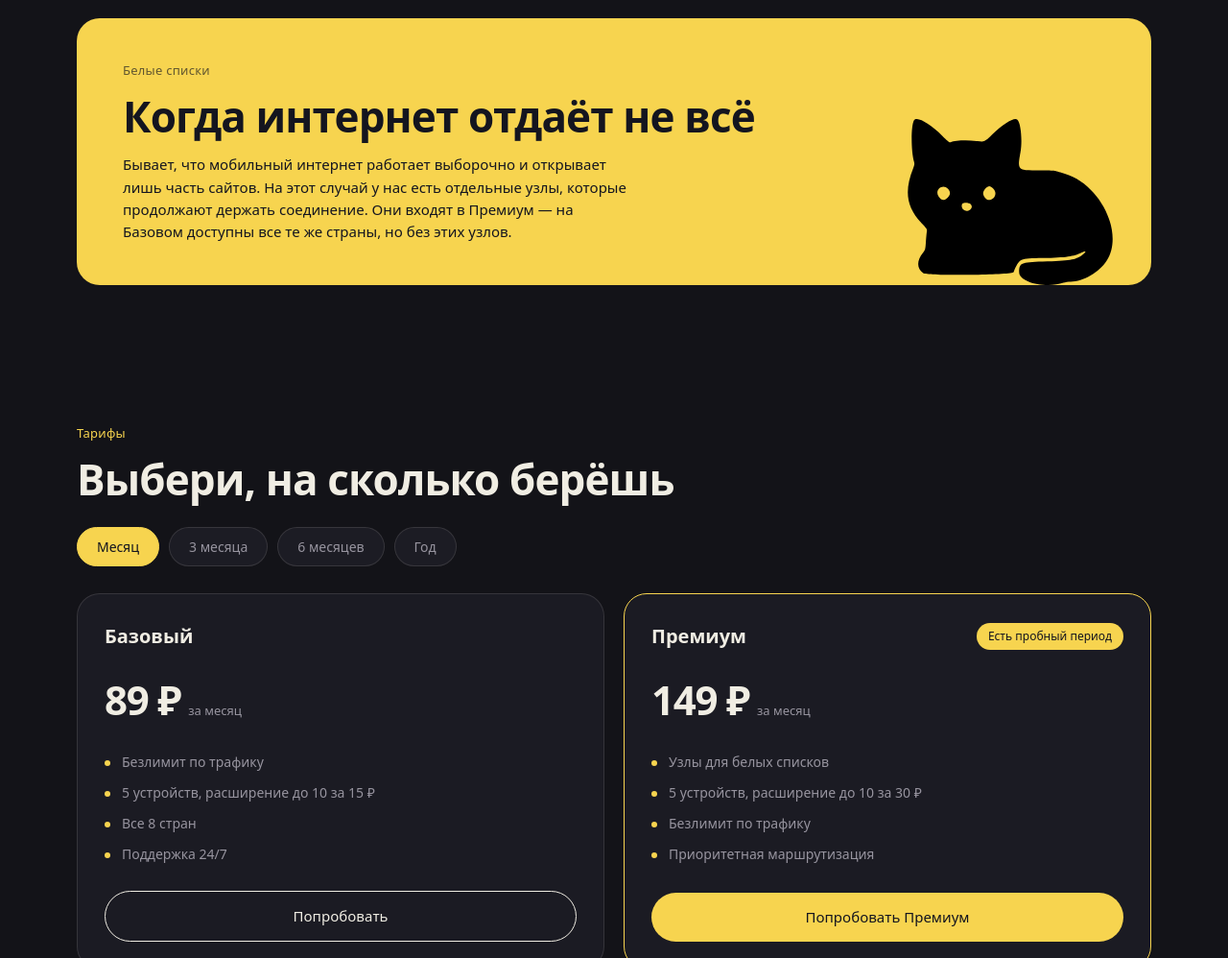
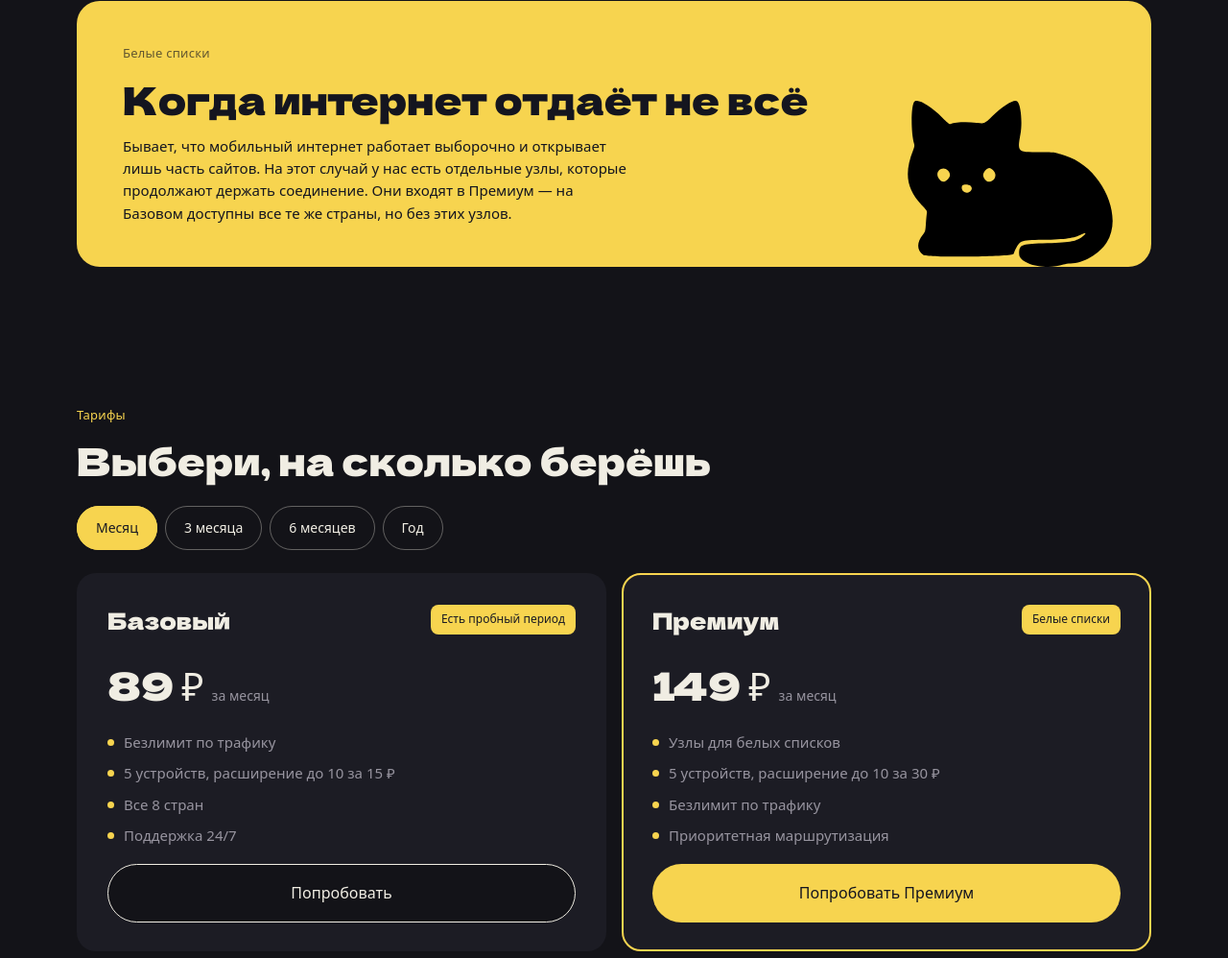
Before and after one commit to Guvchick/PawNet-Website, a website: page public/index.html in a window 1280 px wide. Shown: the part 1802-2800 px from the top of the page at 96% size. Drawn offline with Linux system fonts and the light colour scheme; a web font is replaced by a local one.

Commit message:
Тарифы: реальные цены на все сроки и шрифт заголовков из макета
Переключатель срока заработал. Цены взяты из присланного блока, а
недостающий премиум за год (паста снова обрезалась на 50 000 символах)
найден в пункте 5.1.3 оферты — там же сверены и остальные:

          месяц   3 мес   6 мес    год
  Базовый  89 ₽   249 ₽   499 ₽   799 ₽
  Премиум 149 ₽   449 ₽   990 ₽  1499 ₽

Вместе со стоимостью меняется и подпись: за месяц / за 3 месяца /
за 6 месяцев / за год.

Исправлены бейджи: «Есть пробный период» относится к Базовому, а у
Премиума «Белые списки». Я их раньше поставил наоборот.

Заголовки и цены переведены на Dela Gothic One — в макете они набраны
им, а не Geologica. Шрифт положен локально субсетами, как и Geologica.
Карточки приведены к макету: фон #1C1C24, радиус 20, обводка премиума
2px, кнопка во всю ширину, пилюли срока с обводкой 1.5px.

Проверено в headless Chrome: все четыре срока дают верные пары цен и
подпись, бейджи на своих местах, шрифт применяется.

Co-Authored-By: Claude Opus 5 <noreply@anthropic.com>

```diff
--- a/public/css/base.css
+++ b/public/css/base.css
@@ -15,6 +15,8 @@
   --radius-card: 24px;
   --radius-sm: 9px;
   --radius-pill: 999px;
+
+  --font-display: 'Dela Gothic One', 'Geologica', system-ui, sans-serif;
 
   --container: 1280px;
   --gutter: 80px;
@@ -73,10 +75,10 @@ ul { list-style: none; padding: 0; }
 }
 
 .section__title {
-  font-size: clamp(28px, 4vw, 44px);
-  font-weight: 800;
-  line-height: 1.12;
-  letter-spacing: -0.02em;
+  font-family: var(--font-display);
+  font-size: clamp(26px, 3.6vw, 40px);
+  font-weight: 400;
+  line-height: 1.18;
 }
 
 .section__lead {
@@ -153,9 +155,9 @@ a.chip:hover { border-color: var(--brand); }
   display: inline-flex;
   align-items: center;
   gap: 12px;
-  font-size: 26px;
-  font-weight: 800;
-  letter-spacing: -0.02em;
+  font-family: var(--font-display);
+  font-size: 24px;
+  font-weight: 400;
 }
 
 .header__logo img { width: 44px; height: 44px; }
@@ -194,7 +196,7 @@ a.chip:hover { border-color: var(--brand); }
   gap: 40px;
 }
 
-.footer__brand { font-size: 22px; font-weight: 800; letter-spacing: -0.02em; }
+.footer__brand { font-family: var(--font-display); font-size: 21px; font-weight: 400; }
 
 .footer__meta { margin-top: 14px; color: var(--muted); font-size: 13px; line-height: 1.85; }
 
--- a/public/css/fonts.css
+++ b/public/css/fonts.css
@@ -79,3 +79,21 @@
   src: url('/fonts/geologica-800-latin.woff2') format('woff2');
   unicode-range: U+0000-00FF, U+0131, U+0152-0153, U+02BB-02BC, U+02C6, U+02DA, U+02DC, U+0304, U+0308, U+0329, U+2000-206F, U+20AC, U+2122, U+2191, U+2193, U+2212, U+2215, U+FEFF, U+FFFD;
 }
+
+/* Dela Gothic One — заголовки и цены */
+@font-face {
+  font-family: 'Dela Gothic One';
+  font-style: normal;
+  font-weight: 400;
+  font-display: swap;
+  src: url('/fonts/dela-gothic-one-cyrillic.woff2') format('woff2');
+  unicode-range: U+0301, U+0400-045F, U+0490-0491, U+04B0-04B1, U+2116;
+}
+@font-face {
+  font-family: 'Dela Gothic One';
+  font-style: normal;
+  font-weight: 400;
+  font-display: swap;
+  src: url('/fonts/dela-gothic-one-latin.woff2') format('woff2');
+  unicode-range: U+0000-00FF, U+0131, U+0152-0153, U+02BB-02BC, U+02C6, U+02DA, U+02DC, U+0304, U+0308, U+0329, U+2000-206F, U+20AC, U+2122, U+2191, U+2193, U+2212, U+2215, U+FEFF, U+FFFD;
+}
--- a/public/css/landing.css
+++ b/public/css/landing.css
@@ -8,10 +8,10 @@
 }
 
 .hero__title {
-  font-size: clamp(38px, 7vw, 76px);
-  font-weight: 800;
-  line-height: 1.04;
-  letter-spacing: -0.035em;
+  font-family: var(--font-display);
+  font-size: clamp(34px, 6vw, 68px);
+  font-weight: 400;
+  line-height: 1.08;
   text-wrap: balance;
 }
 
@@ -87,80 +87,108 @@
 }
 
 /* ── Тарифы ──────────────────────────────────────────────────────── */
-.periods { display: flex; flex-wrap: wrap; gap: 10px; margin-top: 24px; }
+.periods { display: flex; flex-wrap: wrap; gap: 8px; margin-top: 24px; }
 
 .period {
-  padding: 9px 20px;
-  border-radius: var(--radius-pill);
-  background: var(--surface-2);
-  border: 1px solid var(--border);
+  padding: 12px 20px;
+  border-radius: 100px;
+  background: var(--bg);
+  outline: 1.5px solid rgba(240, 237, 227, 0.36);
+  outline-offset: -1.5px;
+  color: var(--text);
   font-size: 14px;
   font-weight: 500;
-  color: var(--muted);
+  transition: background-color .15s, color .15s, outline-color .15s;
 }
+
+.period:hover { outline-color: var(--brand); }
 
 .period[aria-pressed='true'] {
   background: var(--brand);
-  border-color: var(--brand);
-  color: var(--brand-ink);
+  outline-color: var(--brand);
+  color: #1B1B23;
 }
 
 .plans {
   display: grid;
   grid-template-columns: repeat(2, 1fr);
-  gap: 20px;
-  margin-top: 28px;
+  gap: 16px;
+  margin-top: 24px;
 }
 
 .plan {
   display: flex;
   flex-direction: column;
-  padding: 28px;
-  border-radius: var(--radius-card);
-  background: var(--surface);
-  border: 1px solid var(--border);
+  gap: 18px;
+  padding: 30px 32px;
+  border-radius: 20px;
+  background: var(--surface-2);
 }
 
-.plan--featured { border-color: var(--brand); }
+.plan--featured { outline: 2px solid var(--brand); outline-offset: -2px; }
 
-.plan__head { display: flex; align-items: center; gap: 12px; }
-.plan__name { font-size: 20px; font-weight: 700; }
+.plan__head {
+  display: flex;
+  flex-wrap: wrap;
+  align-items: center;
+  justify-content: space-between;
+  gap: 12px;
+}
+
+.plan__name { font-family: var(--font-display); font-size: 24px; font-weight: 400; }
 
 .plan__badge {
-  margin-left: auto;
-  padding: 5px 12px;
-  border-radius: var(--radius-pill);
+  padding: 6px 11px;
+  border-radius: 8px;
   background: var(--brand);
-  color: var(--brand-ink);
+  color: #1B1B23;
   font-size: 12px;
   font-weight: 500;
 }
 
-.plan__price { margin-top: 18px; display: flex; align-items: baseline; gap: 8px; }
-.plan__amount { font-size: 42px; font-weight: 800; letter-spacing: -0.03em; }
-.plan__per { color: var(--muted); font-size: 13px; }
+.plan__price { display: flex; align-items: baseline; gap: 8px; }
 
-.plan__list { margin: 22px 0 28px; display: flex; flex-direction: column; gap: 10px; }
+.plan__amount { font-family: var(--font-display); font-size: 40px; font-weight: 400; }
+
+.plan__per { color: var(--muted); font-size: 14px; }
+
+.plan__list { display: flex; flex-direction: column; gap: 10px; }
 
 .plan__list li {
   position: relative;
-  padding-left: 18px;
+  padding-left: 17px;
   color: var(--muted);
-  font-size: 14px;
+  font-size: 15px;
+  line-height: 22.5px;
 }
 
 .plan__list li::before {
   content: '';
   position: absolute;
   left: 0;
-  top: 9px;
-  width: 6px;
-  height: 6px;
+  top: 8px;
+  width: 7px;
+  height: 7px;
   border-radius: 50%;
   background: var(--brand);
 }
 
-.plan .btn { margin-top: auto; }
+/* Кнопка в карточке — во всю ширину, как в макете */
+.plan .btn {
+  margin-top: auto;
+  padding: 18px 34px;
+  font-size: 16px;
+}
+
+.plan__cta { display: flex; }
+.plan__cta .btn { flex: 1; }
+
+.plan .btn--ghost {
+  background: var(--bg);
+  border: 0;
+  outline: 1.5px solid var(--text);
+  outline-offset: -1.5px;
+}
 
 /* ── Аккордеон ───────────────────────────────────────────────────── */
 .accordion { margin-top: 28px; border-top: 1px solid var(--border); }
@@ -208,7 +236,7 @@
   padding-block: 64px;
 }
 
-.cta__title { font-size: clamp(30px, 5vw, 46px); font-weight: 800; letter-spacing: -0.03em; }
+.cta__title { font-family: var(--font-display); font-size: clamp(28px, 4.4vw, 42px); font-weight: 400; }
 .cta__lead { margin-top: 10px; font-size: 15px; }
 .cta .btn { margin-top: 26px; }
 
--- a/public/index.html
+++ b/public/index.html
@@ -134,21 +134,21 @@
       <p class="section__label">Тарифы</p>
       <h2 class="section__title">Выбери, на сколько берёшь</h2>
 
-      <!-- TODO: цены для 3 месяцев, 6 месяцев и года неизвестны — в макете
-           отрисовано только состояние «Месяц». Проставить data-price-* и
-           включить переключение. -->
       <div class="periods" role="group" aria-label="Срок подписки">
-        <button class="period" type="button" data-period="1" aria-pressed="true">Месяц</button>
-        <button class="period" type="button" data-period="3" aria-pressed="false">3 месяца</button>
-        <button class="period" type="button" data-period="6" aria-pressed="false">6 месяцев</button>
-        <button class="period" type="button" data-period="12" aria-pressed="false">Год</button>
+        <button class="period" type="button" data-period="1" data-per="за месяц" aria-pressed="true">Месяц</button>
+        <button class="period" type="button" data-period="3" data-per="за 3 месяца" aria-pressed="false">3 месяца</button>
+        <button class="period" type="button" data-period="6" data-per="за 6 месяцев" aria-pressed="false">6 месяцев</button>
+        <button class="period" type="button" data-period="12" data-per="за год" aria-pressed="false">Год</button>
       </div>
 
       <div class="plans">
         <article class="plan">
-          <div class="plan__head"><h3 class="plan__name">Базовый</h3></div>
+          <div class="plan__head">
+            <h3 class="plan__name">Базовый</h3>
+            <span class="plan__badge">Есть пробный период</span>
+          </div>
           <p class="plan__price">
-            <span class="plan__amount" data-price="basic">89&nbsp;₽</span>
+            <span class="plan__amount" data-p1="89 ₽" data-p3="249 ₽" data-p6="499 ₽" data-p12="799 ₽">89&nbsp;₽</span>
             <span class="plan__per">за месяц</span>
           </p>
           <ul class="plan__list">
@@ -157,16 +157,18 @@
             <li>Все 8 стран</li>
             <li>Поддержка 24/7</li>
           </ul>
-          <a class="btn btn--ghost" href="https://lk.pawnet.cloud">Попробовать</a>
+          <div class="plan__cta">
+            <a class="btn btn--ghost" href="https://lk.pawnet.cloud">Попробовать</a>
+          </div>
         </article>
 
         <article class="plan plan--featured">
           <div class="plan__head">
             <h3 class="plan__name">Премиум</h3>
-            <span class="plan__badge">Есть пробный период</span>
+            <span class="plan__badge">Белые списки</span>
           </div>
           <p class="plan__price">
-            <span class="plan__amount" data-price="premium">149&nbsp;₽</span>
+            <span class="plan__amount" data-p1="149 ₽" data-p3="449 ₽" data-p6="990 ₽" data-p12="1499 ₽">149&nbsp;₽</span>
             <span class="plan__per">за месяц</span>
           </p>
           <ul class="plan__list">
@@ -175,7 +177,9 @@
             <li>Безлимит по трафику</li>
             <li>Приоритетная маршрутизация</li>
           </ul>
-          <a class="btn btn--primary" href="https://lk.pawnet.cloud">Попробовать Премиум</a>
+          <div class="plan__cta">
+            <a class="btn btn--primary" href="https://lk.pawnet.cloud">Попробовать Премиум</a>
+          </div>
         </article>
       </div>
     </div>
--- a/public/js/main.js
+++ b/public/js/main.js
@@ -61,11 +61,21 @@
   /* ── Срок подписки ──────────────────────────────────────────────── */
   const periods = document.querySelectorAll('.period');
 
-  periods.forEach((btn) => {
-    btn.addEventListener('click', () => {
+  if (periods.length) {
+    const apply = (btn) => {
       periods.forEach((b) => b.setAttribute('aria-pressed', String(b === btn)));
-      // TODO: цены для сроков кроме месяца пока не заданы — как только появится
-      // таблица, подставлять её сюда через data-атрибуты карточек.
-    });
-  });
+
+      const key = 'p' + btn.dataset.period;
+      document.querySelectorAll('.plan__amount').forEach((el) => {
+        const price = el.dataset[key];
+        // неразрывный пробел перед знаком рубля, чтобы не переносилось
+        if (price) el.textContent = price.replace(' ', '\u00a0');
+      });
+      document.querySelectorAll('.plan__per').forEach((el) => {
+        el.textContent = btn.dataset.per;
+      });
+    };
+
+    periods.forEach((btn) => btn.addEventListener('click', () => apply(btn)));
+  }
 })();
```
Also changed, not shown: public/css/ip.css (+7 -7 lines), README.md, public/fonts/dela-gothic-one-cyrillic.woff2 (added), public/fonts/dela-gothic-one-latin.woff2 (added).
